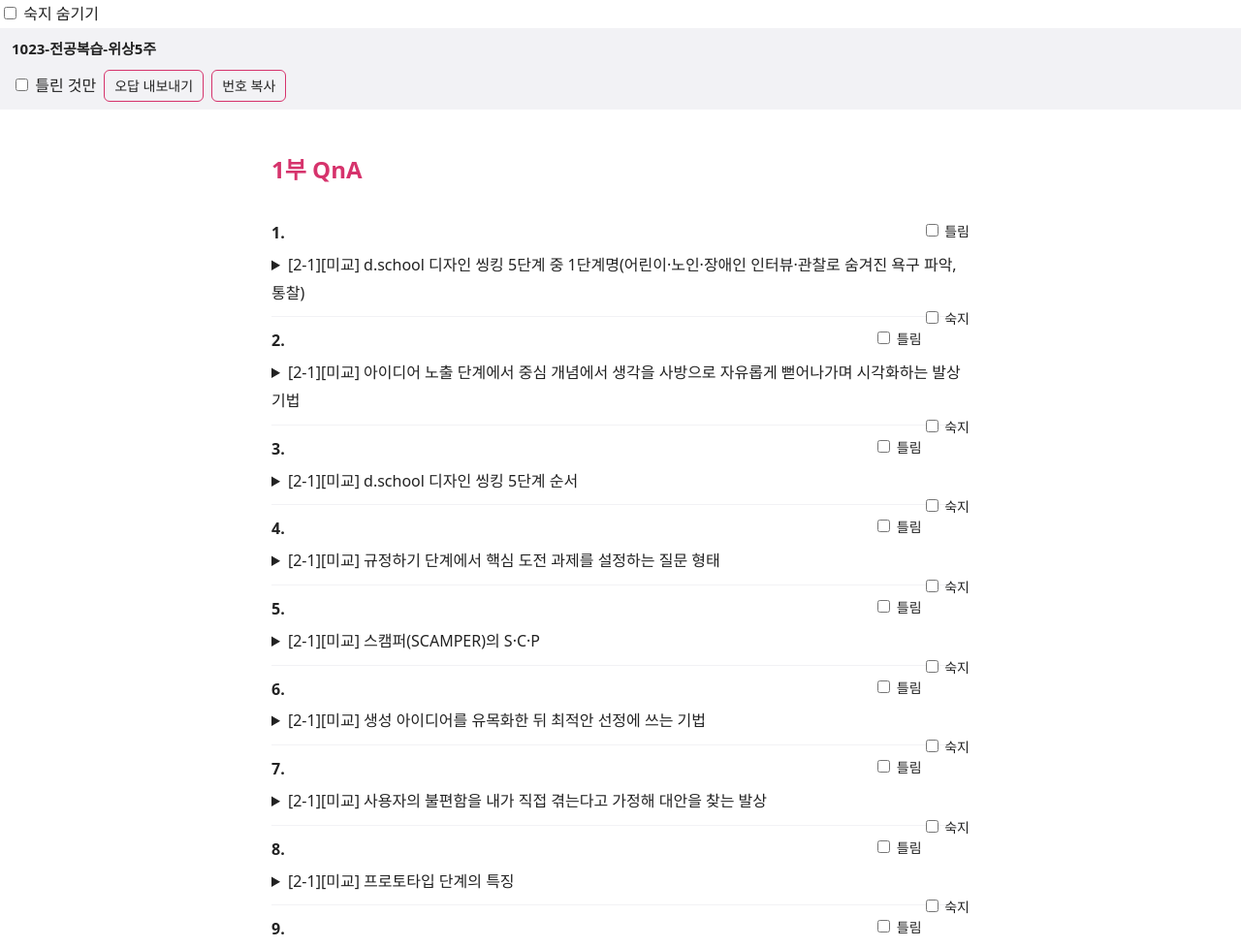
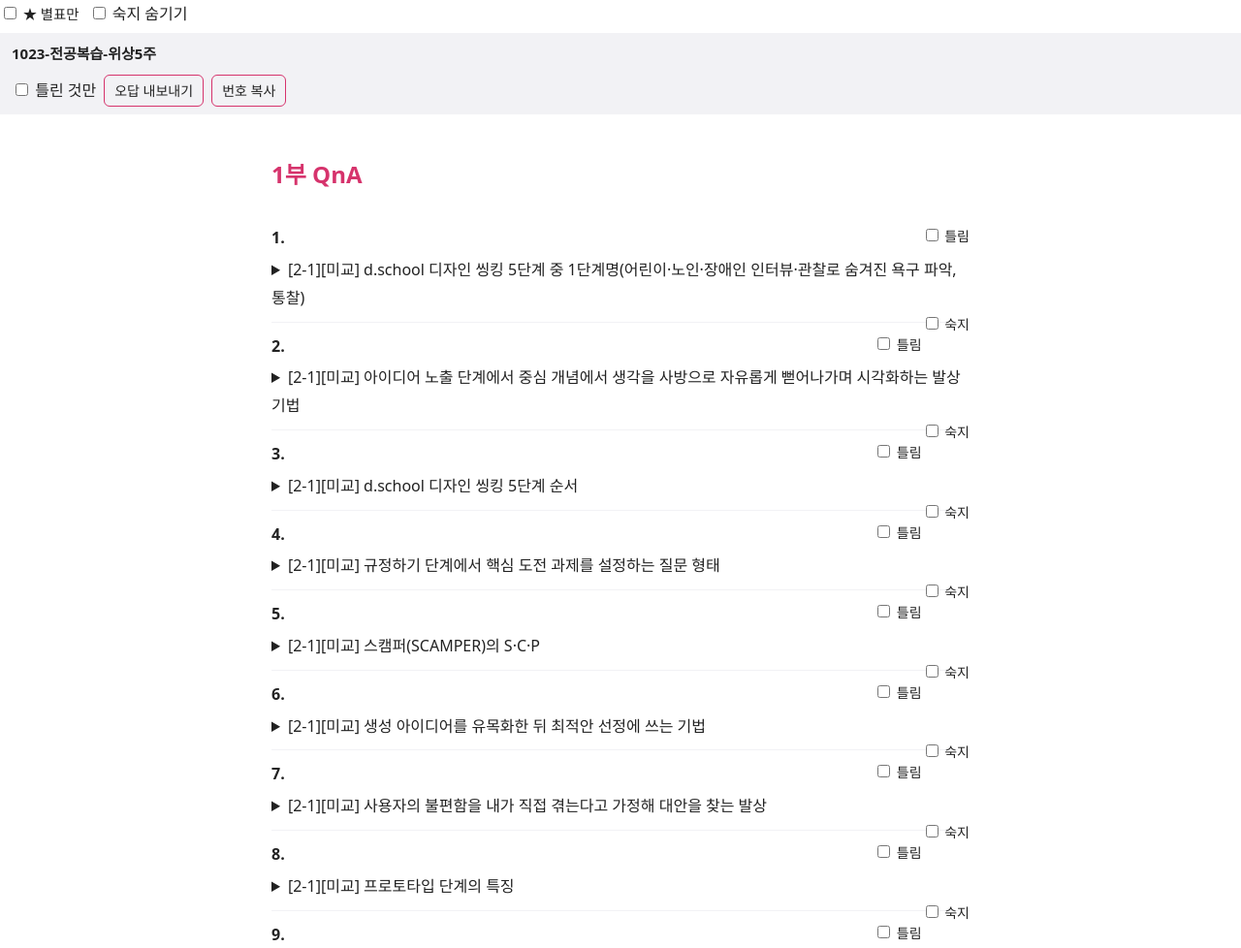
Before and after one commit to mujang0423-alt/mu, a plain HTML site: page 1023-전공복습-위상5주.html in a window 1280 px wide. Shown: the top 978 px of the page at 97% size. Drawn offline with Linux system fonts and the light colour scheme; no server answers.

Commit message:
addons 연결

```diff
--- a/1023-전공복습-위상5주.html
+++ b/1023-전공복습-위상5주.html
@@ -279,3 +279,4 @@ ds.forEach((d,i)=>{
   M=d||{};store();ds.forEach((_,k)=>{if(ui[k].ed.style.display==="none")view(k)});
 }catch(e){}})();
 })</script>
+<script src="addons.js"></script>
```
